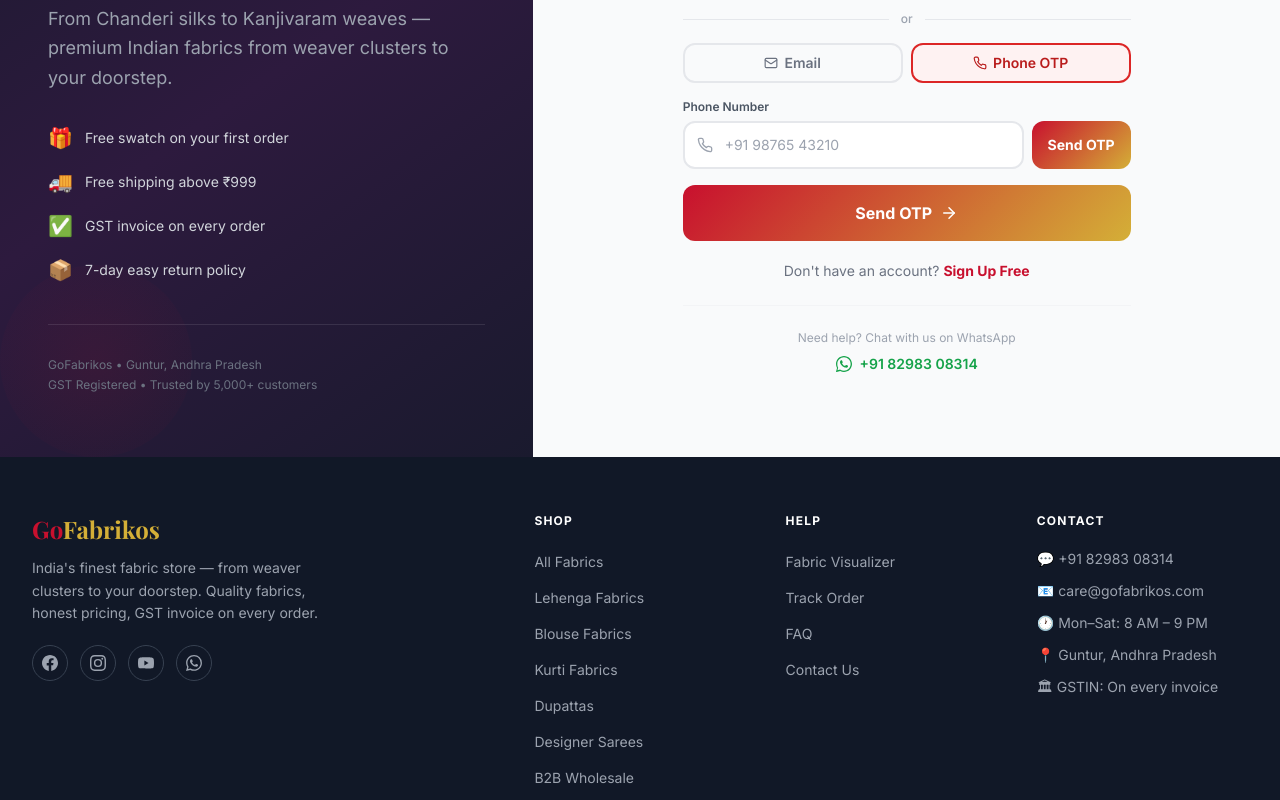
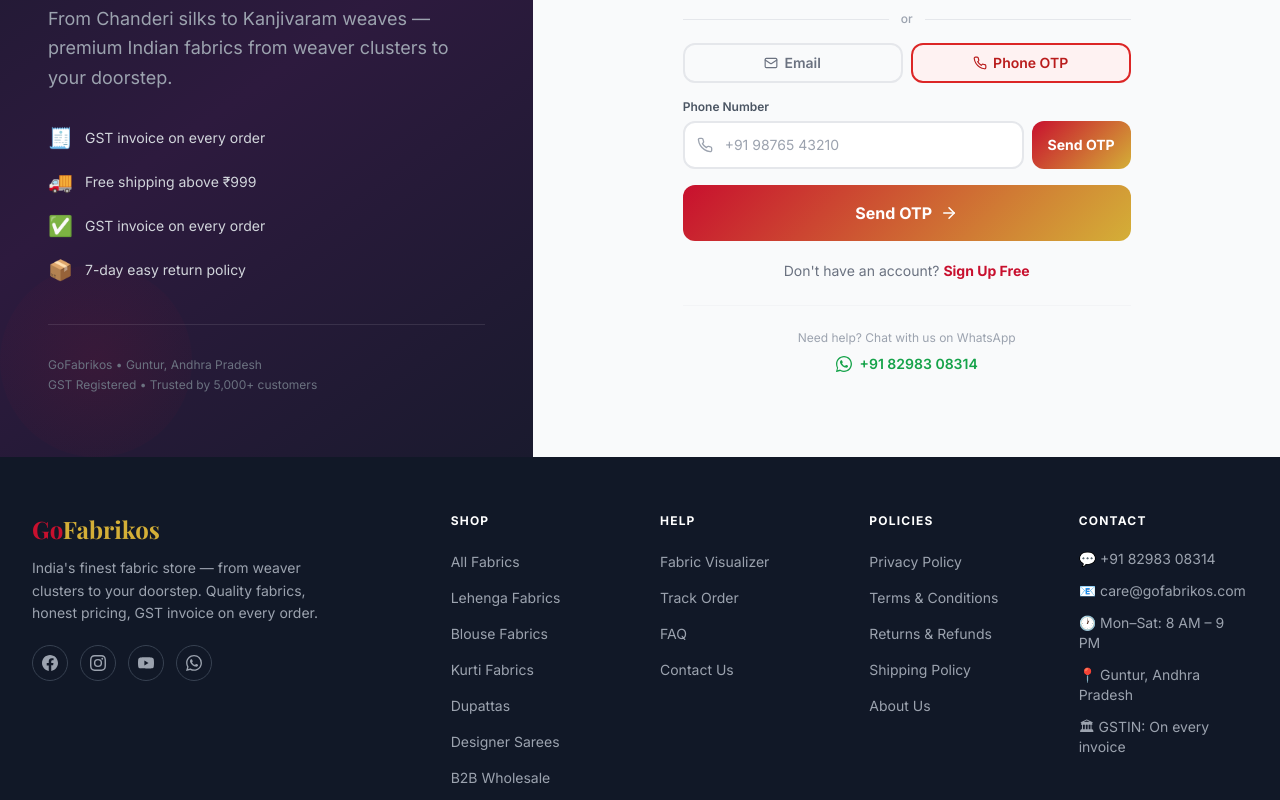
Before and after one commit to gofabriks-maker/gofabrikos, a Next.js app: page /login in a window 1280 px wide. Shown: the part 460-1260 px from the top of the page. Built offline with nearby package versions, Linux system fonts and the light colour scheme; no server answers.

Commit message:
Remove Free Swatch references + add Policies column to footer

```diff
--- a/src/app/fabrics/[slug]/layout.tsx
+++ b/src/app/fabrics/[slug]/layout.tsx
@@ -7,7 +7,7 @@ export async function generateMetadata({ params }: { params: { slug: string } })
     .join(' ')
   return {
     title: `${name} | Buy Online at GoFabrikos`,
-    description: `Buy ${name} fabric online at GoFabrikos. Priced per metre. Free swatch available. GST invoice on every order. Pan-India delivery.`,
+    description: `Buy ${name} fabric online at GoFabrikos. Priced per metre. GST invoice on every order. Pan-India delivery.`,
     openGraph: {
       title: `${name} | GoFabrikos`,
       description: `Buy ${name} fabric per metre at GoFabrikos GST invoice. Pan-India delivery.`,
--- a/src/app/faq/page.tsx
+++ b/src/app/faq/page.tsx
@@ -52,8 +52,7 @@ const FAQ_CATEGORIES = [
     emoji: '✂️',
     faqs: [
       { q: 'What is the Fabric Visualizer?', a: "GoFabrikos has India's first Ladies Fabric Frame Visualizer. Select any fabric from our collection and see exactly how it looks on a mannequin — before you buy. Available free at gofabrikos.com/visualizer." },
-      { q: 'How long do swatches take to arrive?', a: 'Swatches are dispatched within 1–2 business days and arrive in 3–5 days depending on your location.' },
-      { q: 'Can I request more than 3 swatches?', a: 'The free programme allows up to 3 swatches per request per customer. Additional swatches are available at ₹10 each, adjusted against your order value.' },
+      { q: 'How do I try a fabric before buying?', a: 'Use our Fabric Visualizer at gofabrikos.com/visualizer to see exactly how any fabric looks before you buy. You can also order fabric samples at ₹10 each (adjusted against your order value).' },
     ],
   },
   {
--- a/src/app/layout.tsx
+++ b/src/app/layout.tsx
@@ -12,7 +12,7 @@ export const metadata: Metadata = {
     icon: '/favicon.ico',
     apple: '/apple-touch-icon.png',
   },
-  description: "Shop 2400+ premium Indian fabrics – Chanderi, Silk, Cotton, Georgette. Priced per meter. Free swatch. GST invoice. Pan-India delivery from Guntur, Andhra Pradesh.",
+  description: "Shop 2400+ premium Indian fabrics – Chanderi, Silk, Cotton, Georgette. Priced per meter. GST invoice on every order. Pan-India delivery from Guntur, Andhra Pradesh.",
   keywords: "buy fabric online, chanderi fabric, silk fabric India, blouse fabric, saree fabric, fabric per meter, kanjivaram silk, banarasi fabric, GoFabrikos",
   authors: [{ name: 'GoFabrikos' }],
   creator: 'GoFabrikos',
@@ -24,7 +24,7 @@ export const metadata: Metadata = {
   },
   openGraph: {
     title: "GoFabrikos – India's Finest Fabrics",
-    description: "Shop 2400+ premium Indian fabrics priced per meter. Free swatch. GST invoice. Pan-India delivery.",
+    description: "Shop 2400+ premium Indian fabrics priced per meter. GST invoice on every order. Pan-India delivery.",
     url: "https://gofabrikos.com",
     siteName: "GoFabrikos",
     type: "website",
--- a/src/app/login/page.tsx
+++ b/src/app/login/page.tsx
@@ -227,7 +227,7 @@ export default function LoginPage() {
 
             <div className="space-y-4">
               {[
-                { icon: '🎁', text: 'Free swatch on your first order' },
+                { icon: '🧾', text: 'GST invoice on every order' },
                 { icon: '🚚', text: 'Free shipping above ₹999' },
                 { icon: '✅', text: 'GST invoice on every order' },
                 { icon: '📦', text: '7-day easy return policy' },
--- a/src/app/returns/page.tsx
+++ b/src/app/returns/page.tsx
@@ -87,7 +87,7 @@ export default function ReturnsPage() {
                   'Fabric that has been washed or dry-cleaned',
                   'Fabric without original tags or packaging',
                   'Customised or made-to-order items',
-                  'Free swatch orders',
+                  'Used or washed fabric',
                 ].map(item => (
                   <div key={item} className="flex items-start gap-2">
                     <XCircle size={15} className="text-red-400 flex-shrink-0 mt-0.5" />
--- a/src/app/terms/page.tsx
+++ b/src/app/terms/page.tsx
@@ -25,7 +25,7 @@ Phone: +91 82983 08314`,
 
 We reserve the right to change prices at any time without prior notice. The price at the time of placing your order is the price you pay.
 
-Product images and descriptions are provided in good faith. Minor colour variations may occur due to screen settings and photography. We recommend ordering a free swatch before purchasing large quantities.
+Product images and descriptions are provided in good faith. Minor colour variations may occur due to screen settings and photography. We recommend using our Fabric Visualizer before purchasing large quantities.
 
 All products are subject to availability. In the rare case a product becomes unavailable after your order, we will notify you and offer a full refund or alternative.`,
   },
--- a/src/app/wholesale/page.tsx
+++ b/src/app/wholesale/page.tsx
@@ -9,7 +9,7 @@ const TIERS = [
     min: '1 m',
     max: '49 m',
     discount: '0%',
-    perks: ['Standard pricing', 'GST invoice', 'Free swatch on 1st order'],
+    perks: ['Standard pricing', 'GST invoice', 'Pan-India delivery'],
     highlight: false,
     color: 'border-stone-200',
   },
@@ -46,7 +46,7 @@ const FAQS = [
   { q: 'What is the minimum order for B2B?', a: 'Minimum 50 metres per fabric for B2B pricing. Mix-and-match across fabrics is allowed.' },
   { q: 'Do you provide GST invoices?', a: 'Yes, GST invoice is mandatory on all orders — B2B and retail both. GSTIN can be updated in your account.' },
   { q: 'What are the payment terms?', a: 'Silver tier is advance payment. Gold gets 15-day credit. Platinum gets 30-day credit after 3 successful orders.' },
-  { q: 'Can we order fabric samples?', a: 'Yes, swatches of 10×10 cm are available at ₹10/swatch (adjusted against order). First swatch is free.' },
+  { q: 'Can we order fabric samples?', a: 'Yes, fabric samples of 10×10 cm are available at ₹10/sample (adjusted against your order value).' },
   { q: 'Do you ship pan-India?', a: 'Yes. Platinum tier gets free delivery. Others pay actuals via DTDC/Blue Dart. Export enquiries welcome.' },
 ]
 
--- a/src/components/layout/Footer.tsx
+++ b/src/components/layout/Footer.tsx
@@ -11,10 +11,10 @@ export default function Footer() {
   return (
     <footer className="bg-gray-900 text-gray-400">
       <div className="max-w-7xl mx-auto px-4 sm:px-6 lg:px-8 pt-14 pb-8">
-        <div className="grid grid-cols-1 md:grid-cols-2 lg:grid-cols-5 gap-10 mb-12">
+        <div className="grid grid-cols-1 md:grid-cols-2 lg:grid-cols-6 gap-10 mb-12">
 
           {/* Brand */}
-          <div className="lg:col-span-2">
+          <div className="lg:col-span-2 md:col-span-2">
             <Link href="/" className="font-playfair text-2xl font-bold text-primary block mb-3">
               Go<span className="text-gold">Fabrikos</span>
             </Link>
@@ -74,6 +74,24 @@ export default function Footer() {
             </ul>
           </div>
 
+          {/* Policies */}
+          <div>
+            <h4 className="text-xs font-bold text-white uppercase tracking-widest mb-5">Policies</h4>
+            <ul className="space-y-3">
+              {[
+                ['Privacy Policy',    '/privacy'],
+                ['Terms & Conditions','/terms'],
+                ['Returns & Refunds', '/returns'],
+                ['Shipping Policy',   '/returns'],
+                ['About Us',          '/about'],
+              ].map(([label, href]) => (
+                <li key={label}>
+                  <Link href={href} className="text-sm hover:text-gold transition-colors">{label}</Link>
+                </li>
+              ))}
+            </ul>
+          </div>
+
           {/* Contact */}
           <div>
             <h4 className="text-xs font-bold text-white uppercase tracking-widest mb-5">Contact</h4>
```
